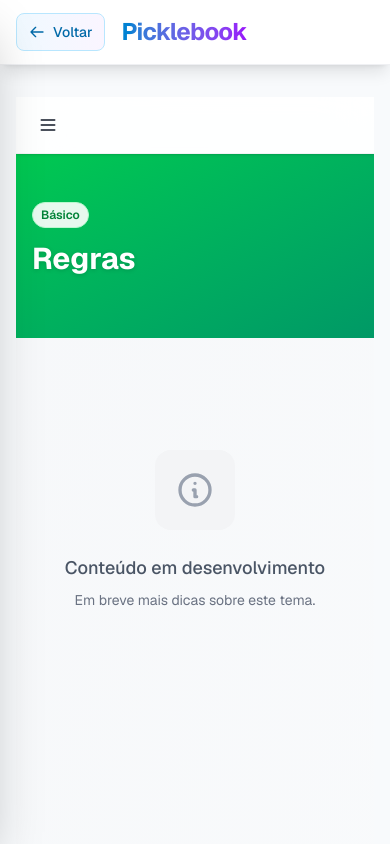
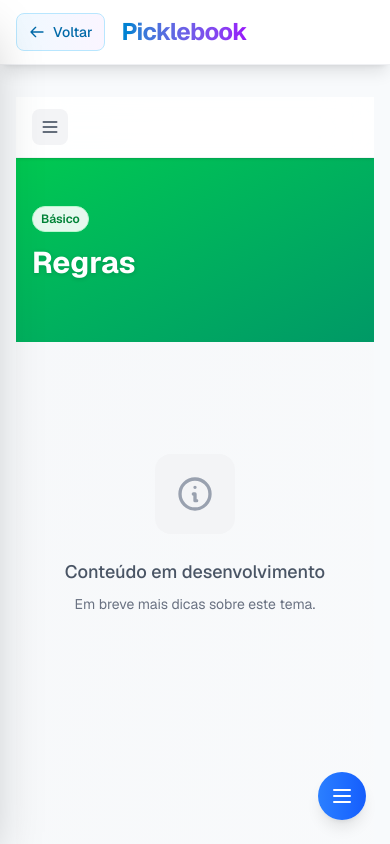
Before and after one commit to pickleball-brasil/dicas-e-temas-do-esporte, a Next.js app: page /dicas-e-temas-do-esporte/estudo/regras in a window 390 px wide. Shown: the top 844 px of the page. Built offline with nearby package versions, Linux system fonts and the light colour scheme.

Commit message:
improve ux

```diff
--- a/src/components/EstudoContent.tsx
+++ b/src/components/EstudoContent.tsx
@@ -53,12 +53,12 @@ export default function EstudoContent({ section, content }: EstudoContentProps)
             <div className="max-w-7xl mx-auto px-4 sm:px-6 py-3 sm:py-4">
               <div className="flex items-center justify-between">
                 <div className="flex items-center gap-2 sm:gap-4">
-                  {/* Menu Button */}
+                  {/* Menu Button - Mobile */}
                   <button
                     onClick={() => setSidebarOpen(true)}
-                    className="lg:hidden p-1.5 sm:p-2 rounded-lg hover:bg-gray-100 transition-colors"
+                    className="lg:hidden p-2 rounded-lg bg-gray-100 hover:bg-gray-200 transition-colors text-gray-700"
                   >
-                    <svg className="w-5 h-5 sm:w-6 sm:h-6" fill="none" stroke="currentColor" viewBox="0 0 24 24">
+                    <svg className="w-5 h-5" fill="none" stroke="currentColor" viewBox="0 0 24 24">
                       <path strokeLinecap="round" strokeLinejoin="round" strokeWidth={2} d="M4 6h16M4 12h16M4 18h16" />
                     </svg>
                   </button>
@@ -112,6 +112,16 @@ export default function EstudoContent({ section, content }: EstudoContentProps)
               )}
             </div>
           </div>
+
+          {/* Botão flutuante para menu mobile */}
+          <button
+            onClick={() => setSidebarOpen(true)}
+            className="lg:hidden fixed bottom-6 right-6 z-40 p-3 bg-gradient-to-r from-blue-500 to-blue-600 text-white rounded-full shadow-lg hover:shadow-xl hover:scale-105 transition-all duration-300"
+          >
+            <svg className="w-6 h-6" fill="none" stroke="currentColor" viewBox="0 0 24 24">
+              <path strokeLinecap="round" strokeLinejoin="round" strokeWidth={2} d="M4 6h16M4 12h16M4 18h16" />
+            </svg>
+          </button>
         </div>
       </div>
     </div>
--- a/src/components/Sidebar.tsx
+++ b/src/components/Sidebar.tsx
@@ -146,7 +146,7 @@ export default function Sidebar({ isOpen, onClose }: SidebarProps) {
       {/* Overlay para mobile */}
       {isOpen && (
         <div
-          className="fixed inset-0 bg-black bg-opacity-50 z-40 lg:hidden"
+          className="fixed inset-0 bg-gradient-to-br from-black/60 via-black/50 to-black/60 backdrop-blur-sm z-40 lg:hidden animate-fade-in"
           onClick={onClose}
         />
       )}
```
